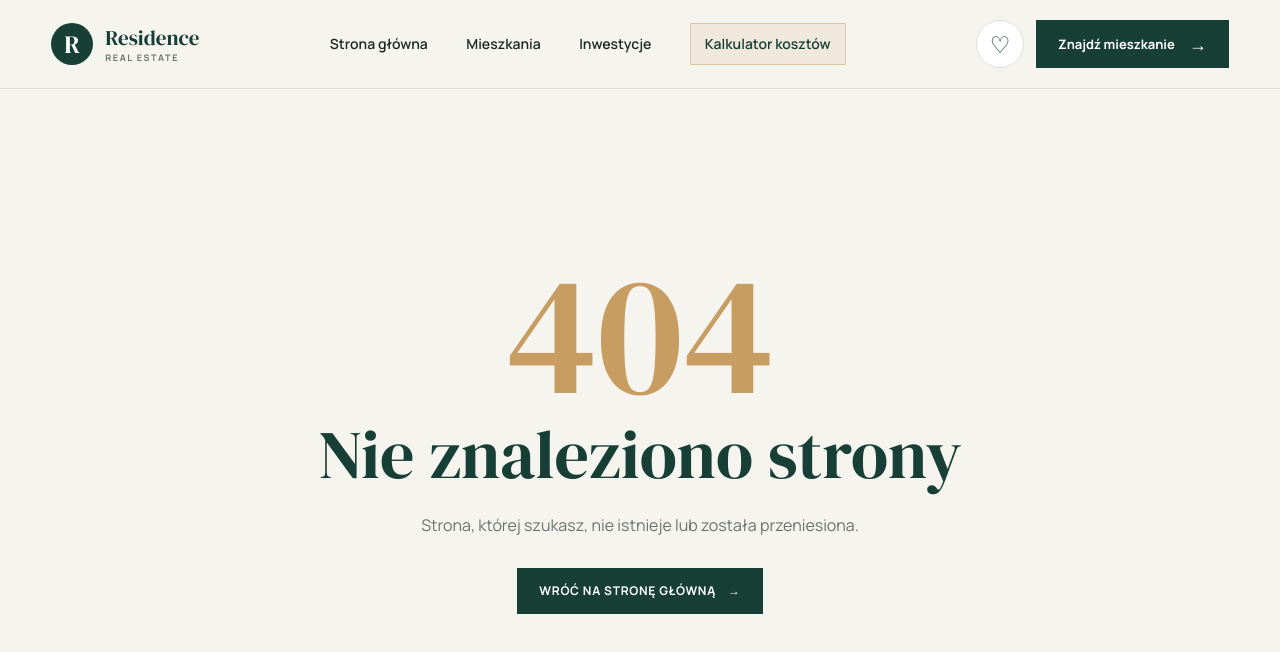
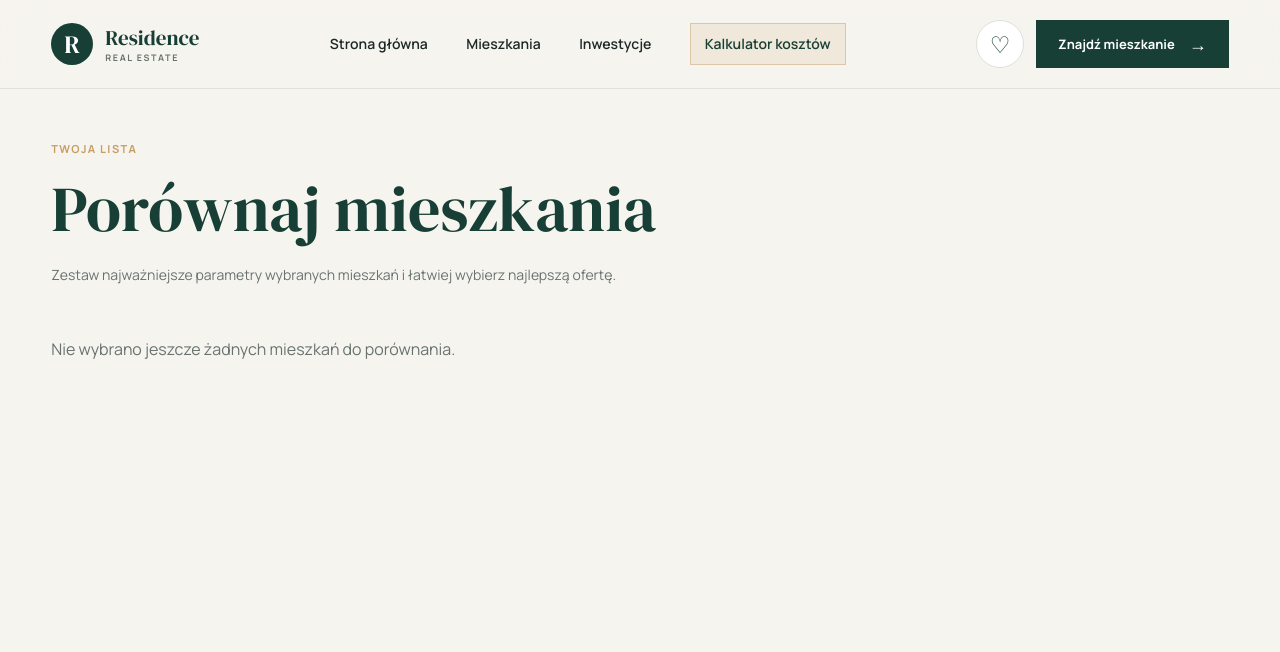
Before and after one commit to natalkakielbicka-coder/real-estate, a Vue app: page /porownanie in a window 1280 px wide. Shown: the top 652 px of the page. Built offline with nearby package versions, Linux system fonts and the light colour scheme.

Commit message:
Add apartment comparison view

```diff
--- a/src/components/ApartmentTable.vue
+++ b/src/components/ApartmentTable.vue
@@ -11,7 +11,6 @@ import {
 
 import FavoriteButton from './FavoriteButton.vue'
 import { useFavorites } from '../composables/useFavorites'
-import CompareButton from './CompareButton.vue'
 import { useComparison } from '../composables/useComparison'
 
 const { isFavorite, toggleFavorite } = useFavorites()
--- a/src/router/index.js
+++ b/src/router/index.js
@@ -15,6 +15,8 @@ const PurchaseCalculatorView = () =>
   import('../views/PurchaseCalculatorView.vue')
 
 const FavoritesView = () => import('../views/FavoritesView.vue')
+
+const ComparisonView = () => import('../views/ComparisonView.vue')
 
 const NotFoundView = () => import('../views/NotFoundView.vue')
 
@@ -42,6 +44,11 @@ const routes = [
     meta: {
       title: 'Ulubione mieszkania'
     }
+  },
+  {
+    path: '/porownanie',
+    name: 'comparison',
+    component: ComparisonView
   },
   {
     path: '/mieszkania/:slug',
--- /dev/null
+++ b/src/views/ComparisonView.vue
@@ -0,0 +1,152 @@
+<script setup>
+import { computed } from 'vue'
+import { apartments } from '../data/apartments'
+import { useComparison } from '../composables/useComparison'
+import {
+  formatPrice,
+  formatPricePerMeter,
+  getFloorLabel,
+  getRoomsLabel
+} from '../utils/apartmentFormatters'
+import {
+  apartmentStatusClasses,
+  apartmentStatusLabels
+} from '../constants/apartmentStatuses'
+
+const { comparisonApartmentIds, toggleComparison } = useComparison()
+
+const comparedApartments = computed(() =>
+  comparisonApartmentIds.value
+    .map((id) => apartments.find((apartment) => apartment.id === id))
+    .filter(Boolean)
+)
+</script>
+
+<template>
+  <main class="min-h-screen pt-[140px] pb-20 max-sm:pt-[120px]">
+    <div class="container">
+      <div class="mb-[50px] max-w-[720px]">
+        <p
+          class="mb-4 text-[11px] font-bold tracking-[0.13em] text-gold uppercase"
+        >
+          Twoja lista
+        </p>
+
+        <h1 class="mb-5 text-[clamp(38px,5vw,64px)]">Porównaj mieszkania</h1>
+
+        <p class="max-w-[620px] text-sm leading-relaxed text-muted">
+          Zestaw najważniejsze parametry wybranych mieszkań i łatwiej wybierz
+          najlepszą ofertę.
+        </p>
+      </div>
+
+      <p
+        v-if="comparedApartments.length === 0"
+        class="text-muted"
+      >
+        Nie wybrano jeszcze żadnych mieszkań do porównania.
+      </p>
+
+      <div
+        v-else
+        class="grid gap-4"
+        :class="{
+          'md:grid-cols-2': comparedApartments.length === 2,
+          'md:grid-cols-3': comparedApartments.length === 3
+        }"
+      >
+        <article
+          v-for="apartment in comparedApartments"
+          :key="apartment.id"
+          class="relative border border-brand/10 bg-panel p-5 shadow-[0_14px_40px_rgba(23,63,53,0.08)]"
+        >
+          <button
+            class="absolute top-4 right-4 grid size-8 place-items-center rounded-full border border-brand/10 text-lg leading-none text-muted transition-colors hover:border-brand hover:text-brand"
+            type="button"
+            :aria-label="`Usuń mieszkanie ${apartment.number} z porównania`"
+            title="Usuń z porównania"
+            @click="toggleComparison(apartment.id)"
+          >
+            ×
+          </button>
+
+          <p
+            class="mb-2 text-xs font-semibold uppercase tracking-[0.14em] text-gold"
+          >
+            Mieszkanie
+          </p>
+
+          <h2 class="pr-10 text-2xl text-brand">
+            {{ apartment.number }}
+          </h2>
+
+          <p class="mt-2 text-sm text-muted">
+            {{ apartment.investment }}
+          </p>
+
+          <dl class="mt-6 divide-y divide-brand/10 border-y border-brand/10">
+            <div class="flex items-center justify-between gap-4 py-3">
+              <dt class="text-sm text-muted">Cena</dt>
+
+              <dd class="text-right font-semibold text-brand">
+                {{ formatPrice(apartment.price) }}
+              </dd>
+            </div>
+
+            <div class="flex items-center justify-between gap-4 py-3">
+              <dt class="text-sm text-muted">Powierzchnia</dt>
+
+              <dd class="text-right font-semibold text-brand">
+                {{ apartment.area }} m²
+              </dd>
+            </div>
+
+            <div class="flex items-center justify-between gap-4 py-3">
+              <dt class="text-sm text-muted">Liczba pokoi</dt>
+
+              <dd class="text-right font-semibold text-brand">
+                {{ apartment.rooms }} {{ getRoomsLabel(apartment.rooms) }}
+              </dd>
+            </div>
+
+            <div class="flex items-center justify-between gap-4 py-3">
+              <dt class="text-sm text-muted">Piętro</dt>
+
+              <dd class="text-right font-semibold text-brand">
+                {{ getFloorLabel(apartment.floor) }}
+              </dd>
+            </div>
+
+            <div class="flex items-center justify-between gap-4 py-3">
+              <dt class="text-sm text-muted">Cena za m²</dt>
+
+              <dd class="text-right font-semibold text-brand">
+                {{ formatPricePerMeter(apartment.price, apartment.area) }} zł
+              </dd>
+            </div>
+
+            <div class="flex items-center justify-between gap-4 py-3">
+              <dt class="text-sm text-muted">Status</dt>
+
+              <dd>
+                <span
+                  class="inline-flex items-center px-3 py-[7px] text-[10px] font-bold tracking-[0.08em] text-white uppercase"
+                  :class="apartmentStatusClasses[apartment.status]"
+                >
+                  {{ apartmentStatusLabels[apartment.status] }}
+                </span>
+              </dd>
+            </div>
+          </dl>
+
+          <RouterLink
+            class="mt-5 inline-flex text-sm font-semibold text-brand underline decoration-gold underline-offset-4"
+            :to="`/mieszkania/${apartment.id}`"
+          >
+            Zobacz mieszkanie
+          </RouterLink>
+        </article>
+      </div>
+    </div>
+  </main>
+</template>
```
